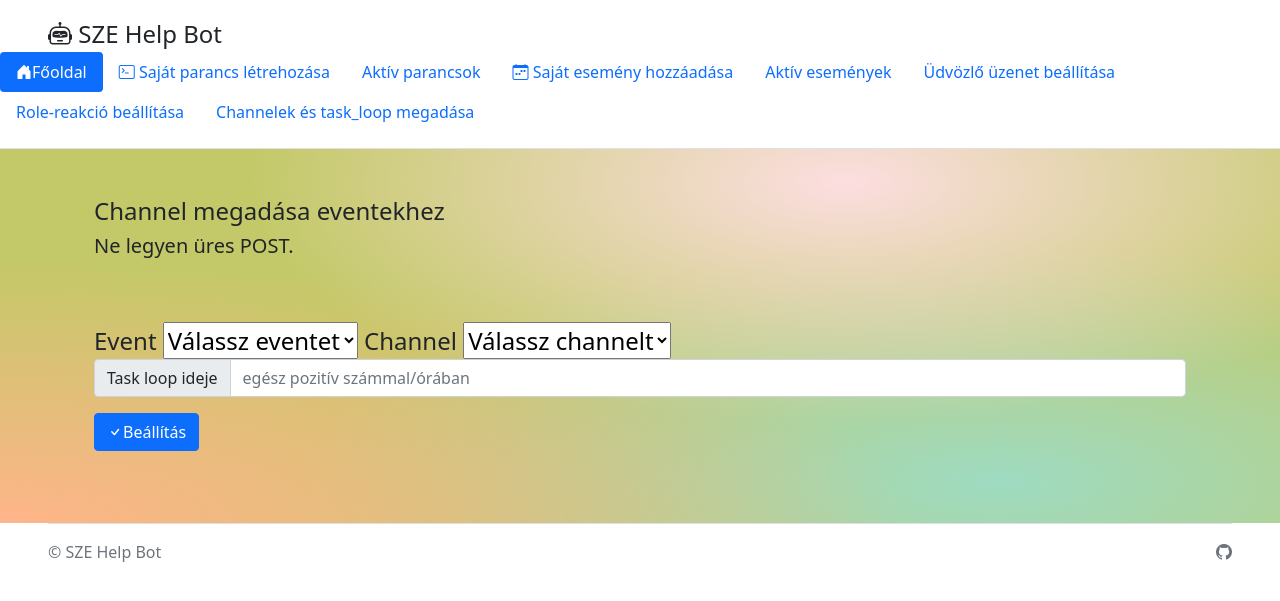
After one commit to Kumiszter/SZEHelpBot, a Flask app: page /channel in a window 1280 px wide. The commit adds this page. Shown: the top 601 px of the page. Run offline with Flask 2, Linux system fonts and the light colour scheme; some libraries are stand-ins or nearby versions.

Commit message:
param site added

```diff
--- a/run.py
+++ b/run.py
@@ -81,9 +81,18 @@ class Emojis(db.Model):
     role = db.Column(db.String(100), nullable=False)
     icon = db.Column(db.String(100), nullable=False)
 
-    def __init__(self, role, icon):
+    def __init__(self, role, icon,channel_id):
         self.role = role
         self.icon = icon
+
+class Channels(db.Model):
+    id = db.Column(db.Integer, primary_key=True)
+    event = db.Column(db.String(100), nullable=False)
+    channel_id = db.Column(db.String(100), nullable=False)
+
+    def __init__(self,event,channel_id):
+        self.event = event
+        self.channel_id = channel_id
 
 class DatesSchema(ma.SQLAlchemySchema):
     class Meta:
@@ -312,8 +321,23 @@ def role():
         return render_template("role.html")
     return render_template("role.html")
 
-
-
+@app.route("/channel", methods=['GET', 'POST'])
+def chanel():
+    if request.method == 'POST':
+        data = request.form
+        found_event = Channels.query.filter_by(event=data['event']).all()
+        if found_event:
+            if not found_event[0].event == 'task_loop':
+                found_event[0].channel_id = data['channel']
+            else:
+                found_event[0].channel_id = data['task_loop_time']
+            try:
+                db.session.commit()
+            except:
+                print("error")
+                db.session.rollback()
+        return render_template("channel.html")
+    return render_template("channel.html")
 if __name__ == "__main__":
     db.create_all()
     app.run(debug=True)
--- a/templates/base.html
+++ b/templates/base.html
@@ -20,6 +20,7 @@
 			<li class="nav-item"><a href="{{ url_for('datelist') }}" class="nav-link">Aktív események</a></li>
 			<li class="nav-item"><a href="{{ url_for('welcome') }}" class="nav-link">Üdvözlő üzenet beállítása</a></li>
 			<li class="nav-item"><a href="{{ url_for('role') }}" class="nav-link">Role-reakció beállítása</a></li>
+			<li class="nav-item"><a href="{{ url_for('chanel') }}" class="nav-link">Channelek és task_loop megadása</a></li>
 
         </ul>
     </header>
--- /dev/null
+++ b/templates/channel.html
@@ -0,0 +1,36 @@
+{% extends "base.html" %}
+{% block title %}Channelek és task_loop megadása{% endblock %}
+{% block content %}
+<div class="gradientbackground">
+    <div class="container col-xxl-8 px-4 py-5">
+        <h4>Channel megadása eventekhez<h4>
+        <p class="lead">
+            Ne legyen üres POST.
+        </p>
+            <div class="row flex-lg-row-reverse align-items-center g-5 py-5"></div>
+            <form method="POST" action="/channel">
+                <span class="input-group-select" id="event_class">Event</span>
+                <select name="event" id="event">
+                <option value="">Válassz eventet</option>
+                <option value="youtube">Youtube</option>
+                <option value="dates">Dates</option>
+                <option value="role">Role-reacc</option>
+                <option value="task_loop">Task loop</option>
+            </select>
+            <span class="input-group-select" id="channel_class">Channel</span>
+            <select name="channel" id="channel">
+            <option value="">Válassz channelt</option>
+            <option value="813710089718071299">#general</option>
+            <option value="831159464777744425">#test</option>
+            <option value="918825577400643584">#role</option>
+            </select>
+            <div class="input-group mb-3">
+                <span class="input-group-text" id="task_loop_time">Task loop ideje</span>
+                <input type="text" name="task_loop_time" class="form-control" placeholder="egész pozitív számmal/órában" aria-label="task_loop_time">
+            </div>
+                <span><button type="submit" class="btn btn-primary mb-3"><i class="bi bi-check"></i>Beállítás</button></span>
+            </div>
+        </form>
+    </div>
+</div>
+{% endblock %}
--- a/yt_data.json
+++ b/yt_data.json
@@ -1 +1 @@
-{"UChSdMh3jciQ7LyGTFQ7fvGQ": {"channel_name": "Sz\u00e9chenyi Egyetem - University of Gy\u0151r", "latest_video_url": "C9980RB1Kes", "notifying_discord_channel": "831159464777744425"}}
+{"UChSdMh3jciQ7LyGTFQ7fvGQ": {"channel_name": "Sz\u00e9chenyi Egyetem - University of Gy\u0151r", "latest_video_url": "aVsDZc7fQK8", "notifying_discord_channel": "831159464777744425"}}
```
Also changed, not shown: main.py (+22 -19 lines), commands.db.
